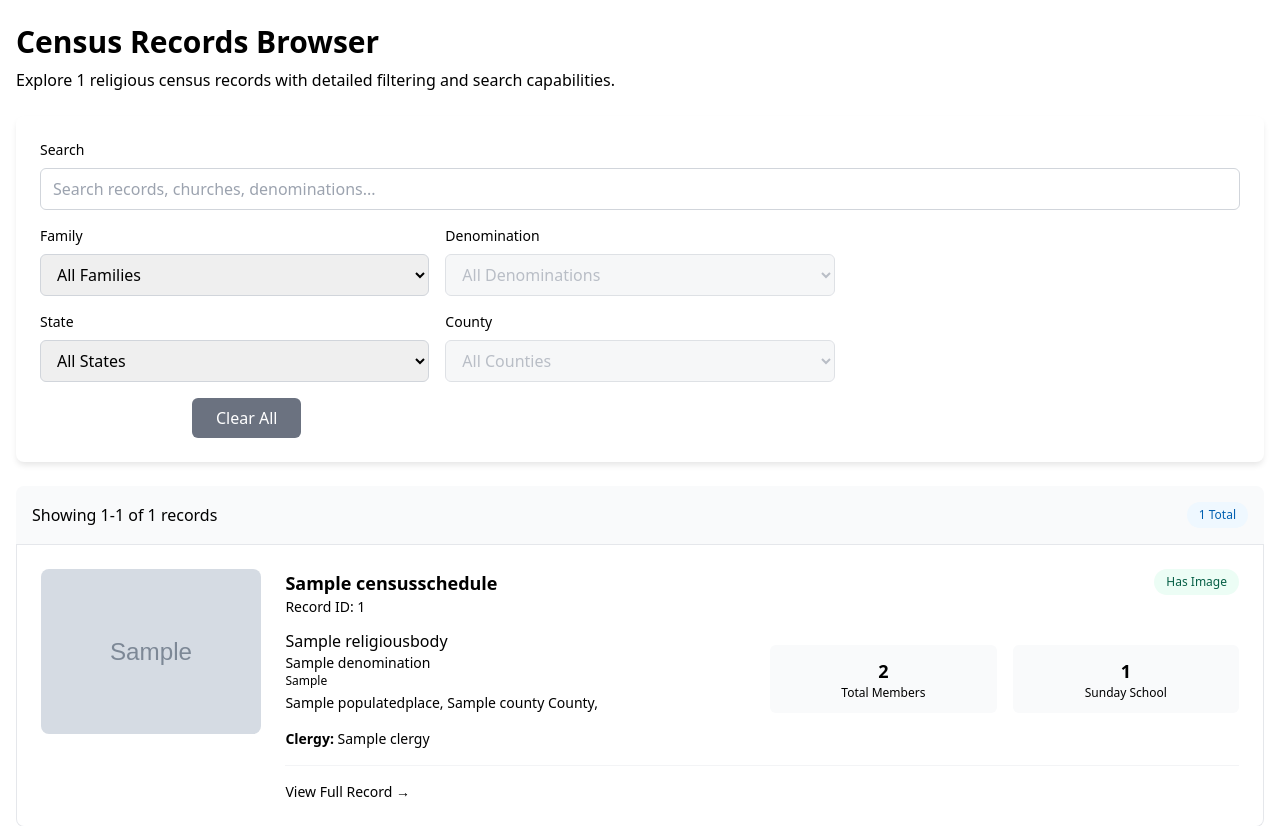
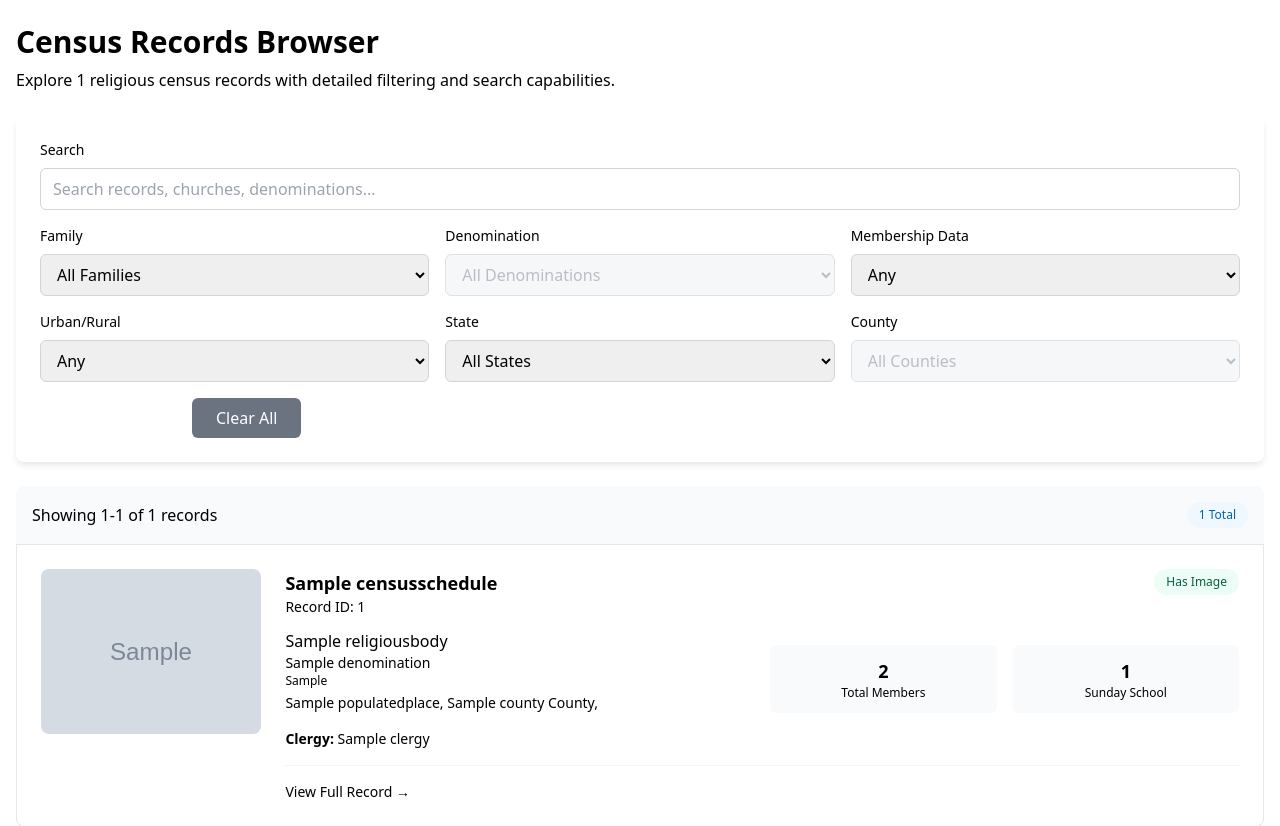
Before and after one commit to chnm/relec-django, a Django app: page /census/browser/ in a window 1280 px wide. Shown: the part 56-882 px from the top of the page. Run offline with Django 5.2, Linux system fonts and the light colour scheme; tables that the repository leaves empty hold one stand-in row (values such as "Sample post"); grey boxes marked "Sample" are stand-in pictures; parts of the project's set-up code (start-up, migrations or seed data) failed here and were passed over; some libraries are stand-ins or nearby versions; some web fonts are replaced.

Commit message:
feat: Add urban/rural and membership filters, default transcription status to approved
- Introduced urban/rural and membership data filters across templates, APIs, and views.
- Default transcription status set to approved for verified data loading.
- Adjusted filter UI for better usability and consistency.
- Enhanced filter handling logic and reset behaviors in templates.
- Updated CSS for improved filter button styles.

```diff
--- a/census/views.py
+++ b/census/views.py
@@ -78,7 +78,8 @@ def census_browser_view(request, state_code=None, county_name=None):
     county_filter = (
         unquote(county_name) if county_name else request.GET.get("county", "")
     )
-    has_image = request.GET.get("has_image", "")
+    has_membership = request.GET.get("has_membership", "")
+    urban_rural = request.GET.get("urban_rural", "")
 
     # Base queryset with related data (using new location hierarchy)
     queryset = (
@@ -127,14 +128,15 @@ def census_browser_view(request, state_code=None, county_name=None):
     if county_filter:
         queryset = queryset.filter(county__name__icontains=county_filter)
 
-    if has_image == "yes":
-        queryset = queryset.exclude(original_image__isnull=True).exclude(
-            original_image=""
-        )
-    elif has_image == "no":
-        queryset = queryset.filter(
-            Q(original_image__isnull=True) | Q(original_image="")
-        )
+    if has_membership == "yes":
+        queryset = queryset.filter(membership_details__isnull=False).distinct()
+    elif has_membership == "no":
+        queryset = queryset.filter(membership_details__isnull=True)
+
+    if urban_rural == "urban":
+        queryset = queryset.filter(church_details__urban_rural_code="Urban")
+    elif urban_rural == "rural":
+        queryset = queryset.filter(church_details__urban_rural_code="Rural")
 
     # Pagination
     paginator = Paginator(queryset.distinct(), 20)  # Show 20 records per page
@@ -192,7 +194,8 @@ def census_browser_view(request, state_code=None, county_name=None):
         "location_filter": state_filter,
         "county_filter": county_filter,
         "current_state": current_state,
-        "has_image": has_image,
+        "has_membership": has_membership,
+        "urban_rural": urban_rural,
         "total_records": paginator.count,
     }
 
--- a/templates/census/browser.html
+++ b/templates/census/browser.html
@@ -196,9 +196,28 @@
                         </select>
                     </div>
 
-                <!-- Has Image -->
+                  <!-- Has Membership Data -->
                     <div>
+                        <label class="block text-sm font-medium text-content-secondary mb-2">Membership Data</label>
+                        <select name="has_membership"
+                                class="w-full px-3 py-2 border border-gray-300 rounded-md focus:ring-2 focus:ring-religious-primary focus:border-transparent">
+                            <option value="">Any</option>
+                            <option value="yes" {% if has_membership == "yes" %}selected{% endif %}>Has Membership Data
+                            </option>
+                            <option value="no" {% if has_membership == "no" %}selected{% endif %}>No Membership Data
+                            </option>
+                        </select>
+                    </div>
 
+                  <!-- Urban/Rural -->
+                    <div>
+                        <label class="block text-sm font-medium text-content-secondary mb-2">Urban/Rural</label>
+                        <select name="urban_rural"
+                                class="w-full px-3 py-2 border border-gray-300 rounded-md focus:ring-2 focus:ring-religious-primary focus:border-transparent">
+                            <option value="">Any</option>
+                            <option value="urban" {% if urban_rural == "urban" %}selected{% endif %}>Urban</option>
+                            <option value="rural" {% if urban_rural == "rural" %}selected{% endif %}>Rural</option>
+                        </select>
                     </div>
 
                 <!-- State (no name attr - handled via URL path) -->
@@ -332,12 +351,14 @@
                 const search = this.querySelector('[name="search"]').value;
                 const family = this.querySelector('[name="family"]').value;
                 const denomination = this.querySelector('[name="denomination"]').value;
-                const hasImage = this.querySelector('[name="has_image"]').value;
+                const hasMembership = this.querySelector('[name="has_membership"]').value;
+                const urbanRural = this.querySelector('[name="urban_rural"]').value;
 
                 if (search) params.set('search', search);
                 if (family) params.set('family', family);
                 if (denomination) params.set('denomination', denomination);
-                if (hasImage) params.set('has_image', hasImage);
+                if (hasMembership) params.set('has_membership', hasMembership);
+                if (urbanRural) params.set('urban_rural', urbanRural);
 
                 // Navigate to the new URL
                 const queryString = params.toString();
@@ -365,7 +386,7 @@
                 </div>
                 <div class="flex gap-2">
                     <span class="badge badge-blue">{{ page_obj.paginator.count }} Total</span>
-                    {% if search or denomination_filter or family_filter or location_filter or has_image %}
+                    {% if search or denomination_filter or family_filter or location_filter or has_membership or urban_rural %}
                         <span class="badge badge-amber">Filtered</span>
                     {% endif %}
                 </div>
```
Also changed, not shown: census/api_views.py (+19 -5 lines), static/css/custom_unfold.css (+39 -0 lines), templates/census/demographics_map.html (+26 -18 lines), templates/census/denomination_geojson_map.html (+15 -30 lines).
